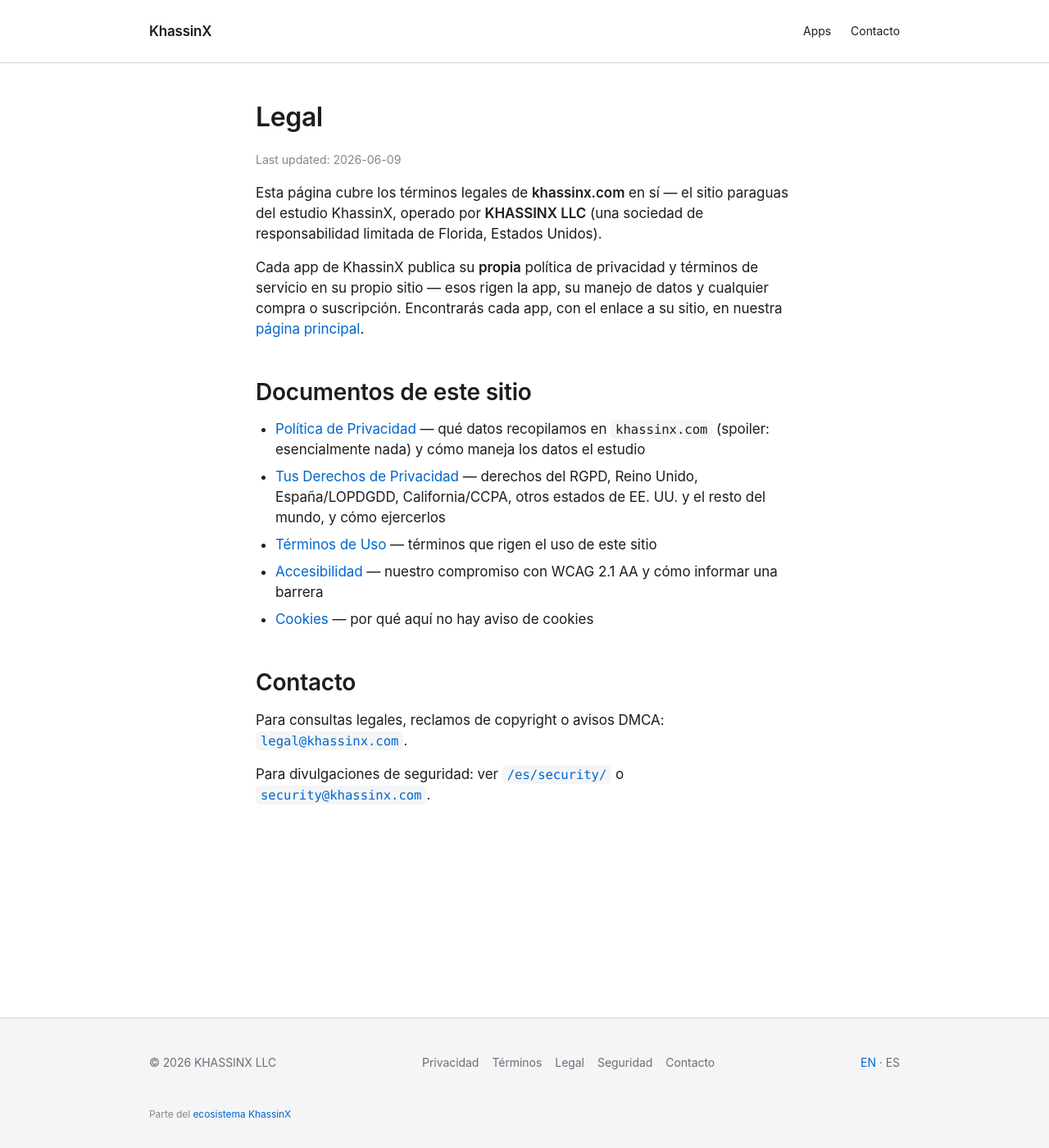
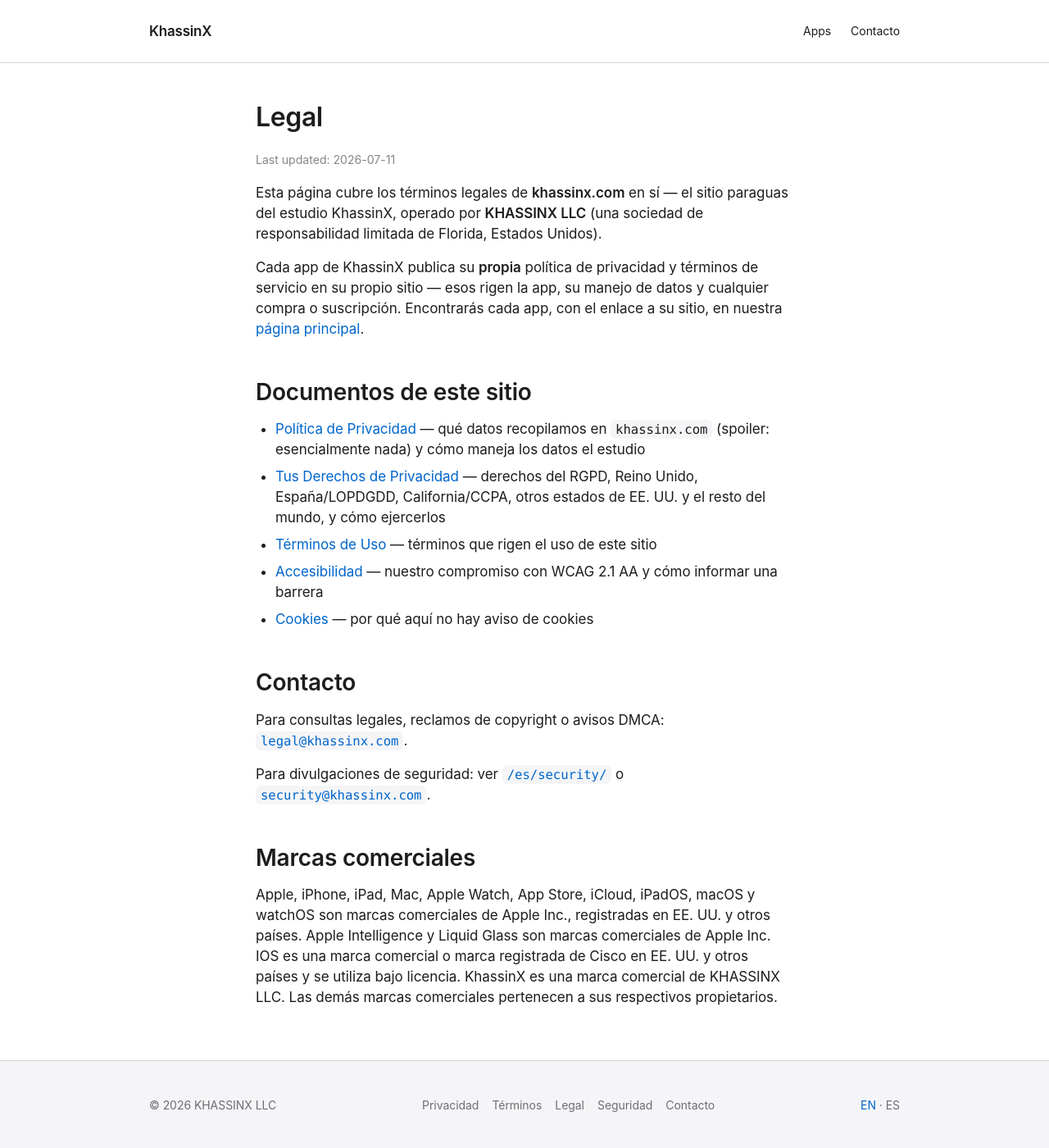
Before and after one commit to KhassinX/khassinx-apex-web, a Jekyll site: the page built from es/legal/index.md, in a window 1280 px wide and 1400 px high. Shown: the whole window at 82% size. Built offline with Jekyll 4.4.1, drawn with Linux system fonts in a browser that asks for light colours.

Commit message:
feat(site): Umbrix en la grilla + Trademarks en /legal/ + meta robots/sitemap + IndexNow key (#31)
Base web endurecida (WEB_PROPERTY_SPEC §4.5/§4.6 + §9, PR khassinx-os#266): sección Trademarks EN+ES en el hub legal (credit line Apple internacional + Cisco/iOS + KhassinX + terceros), card de Umbrix EN+ES en #apps (el site umbrix.khassinx.com ya está público), meta robots + link rel=sitemap en el layout, IndexNow key en root (§7.6.2 — faltaba).

Co-Authored-By: Claude Fable 5 <noreply@anthropic.com>

Claude-Session: https://claude.ai/code/session_01HgGjNTcf2koFmj8mNUZFFK

```diff
--- /dev/null
+++ b/382a5fbb729e304ca0dff7fd714e2663.txt
@@ -0,0 +1 @@
+382a5fbb729e304ca0dff7fd714e2663
--- a/_layouts/base.html
+++ b/_layouts/base.html
@@ -11,6 +11,7 @@
 
   <title>{% if page.seo_title %}{{ page.seo_title }}{% elsif page.title %}{{ page.title }} — {{ site.title }}{% else %}{{ site.title }}{% endif %}</title>
   <meta name="description" content="{{ page.description | default: site.description }}">
+  <meta name="robots" content="{{ page.robots | default: 'index,follow' }}">
 
   <meta name="theme-color" content="#0E0E11" media="(prefers-color-scheme: dark)">
   <meta name="theme-color" content="#FAFAF7" media="(prefers-color-scheme: light)">
@@ -49,6 +50,7 @@
   {% if site.favicon_16 %}<link rel="icon" type="image/png" sizes="16x16" href="{{ site.favicon_16 }}">{% endif %}
   {% if site.apple_touch_icon %}<link rel="apple-touch-icon" sizes="180x180" href="{{ site.apple_touch_icon }}">{% endif %}
   <link rel="manifest" href="/site.webmanifest">
+  <link rel="sitemap" type="application/xml" href="/sitemap.xml">
 
   {%- comment -%} Apple Web Clip / Add-to-Home-Screen: el NAME bajo el icono = apple-mobile-web-app-title (si falta, iOS cae al <title> largo). {%- endcomment -%}
   <meta name="apple-mobile-web-app-capable" content="yes">
--- a/es/index.html
+++ b/es/index.html
@@ -48,6 +48,12 @@ permalink: /es/
         <h3>Nibras</h3>
         <p>El Corán, árabe verbatim con traducciones del significado. Texto de Tanzil, búsqueda on-device.</p>
         <p class="mt-md"><a href="https://nibras.khassinx.com/es/">Visita nibras.khassinx.com →</a></p>
+      </article>
+
+      <article class="card">
+        <h3>Umbrix</h3>
+        <p>Mensajería 1:1 cifrada de extremo a extremo — sin cuentas, sin número de teléfono, sin recolección de datos. Nativa en iPhone, iPad, Mac y Apple Watch.</p>
+        <p class="mt-md"><a href="https://umbrix.khassinx.com/es/">Visita umbrix.khassinx.com →</a></p>
       </article>
 
       <article class="card">
--- a/es/legal/index.md
+++ b/es/legal/index.md
@@ -6,7 +6,7 @@ permalink: /es/legal/
 lang: es
 canonical_en: /legal/
 canonical_es: /es/legal/
-updated: 2026-06-09
+updated: 2026-07-11
 ---
 
 Esta página cubre los términos legales de **khassinx.com** en sí — el sitio paraguas del estudio KhassinX, operado por **KHASSINX LLC** (una sociedad de responsabilidad limitada de Florida, Estados Unidos).
@@ -26,3 +26,7 @@ Cada app de KhassinX publica su **propia** política de privacidad y términos d
 Para consultas legales, reclamos de copyright o avisos DMCA: [`legal@khassinx.com`](mailto:legal@khassinx.com).
 
 Para divulgaciones de seguridad: ver [`/es/security/`](/es/security/) o [`security@khassinx.com`](mailto:security@khassinx.com).
+
+## Marcas comerciales
+
+Apple, iPhone, iPad, Mac, Apple Watch, App Store, iCloud, iPadOS, macOS y watchOS son marcas comerciales de Apple Inc., registradas en EE. UU. y otros países. Apple Intelligence y Liquid Glass son marcas comerciales de Apple Inc. IOS es una marca comercial o marca registrada de Cisco en EE. UU. y otros países y se utiliza bajo licencia. KhassinX es una marca comercial de KHASSINX LLC. Las demás marcas comerciales pertenecen a sus respectivos propietarios.
--- a/index.html
+++ b/index.html
@@ -47,6 +47,12 @@ canonical_es: /es/
         <h3>Nibras</h3>
         <p>The Qur'an, verbatim Arabic with translations of the meaning. Tanzil-sourced, on-device search.</p>
         <p class="mt-md"><a href="https://nibras.khassinx.com">Visit nibras.khassinx.com →</a></p>
+      </article>
+
+      <article class="card">
+        <h3>Umbrix</h3>
+        <p>End-to-end encrypted 1:1 messaging — no accounts, no phone number, nothing collected. Native iPhone, iPad, Mac, and Apple Watch.</p>
+        <p class="mt-md"><a href="https://umbrix.khassinx.com">Visit umbrix.khassinx.com →</a></p>
       </article>
 
       <article class="card">
```
Also changed, not shown: legal/index.md (+5 -1 lines).
